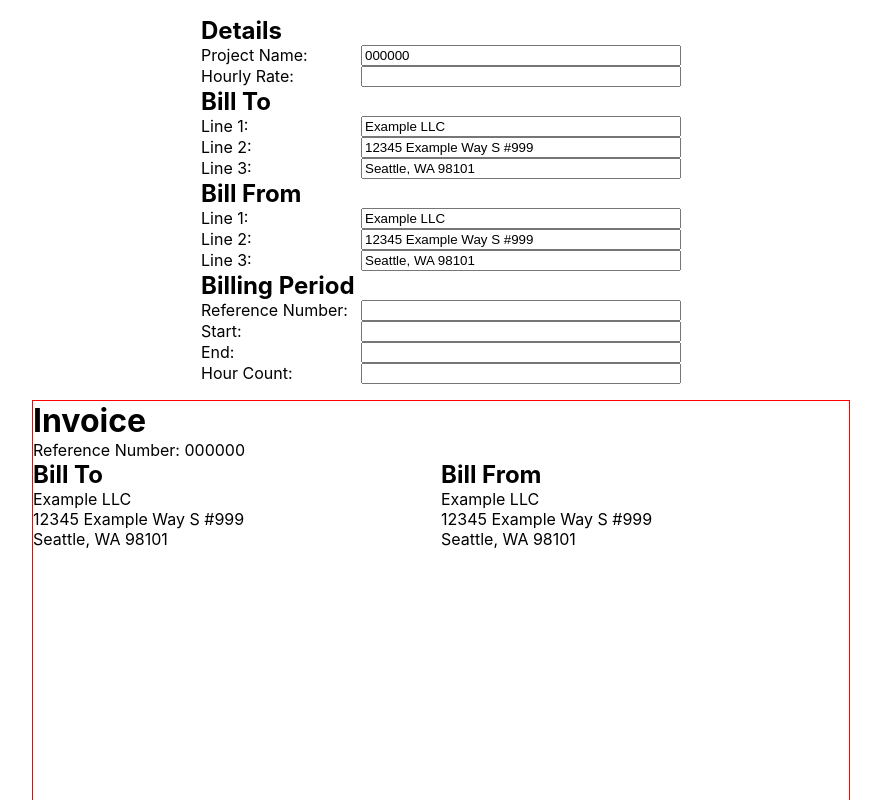
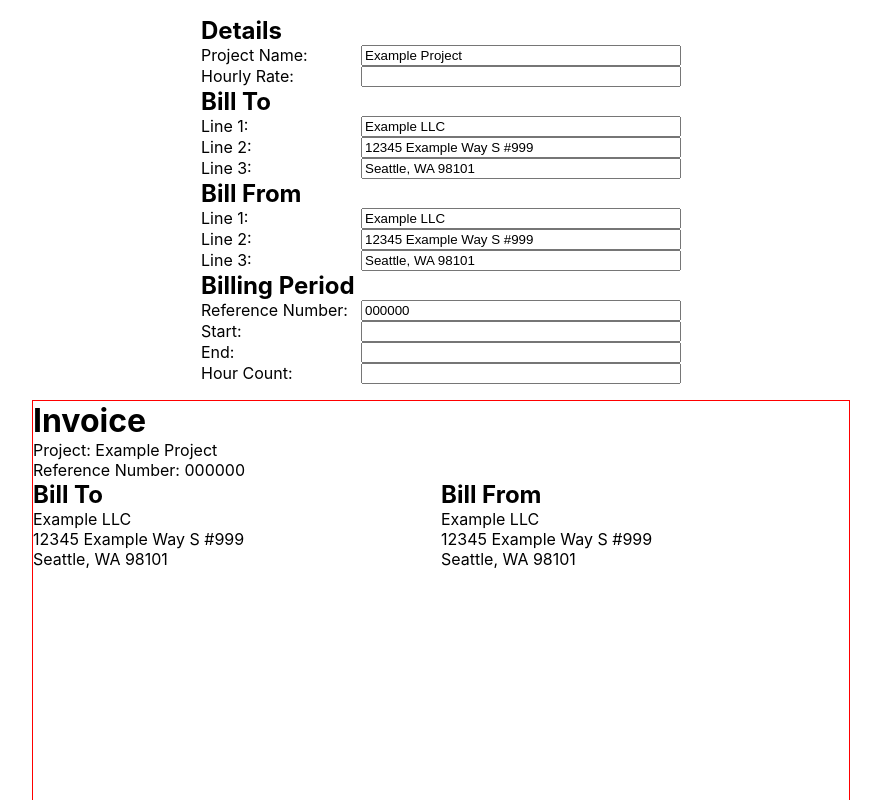
Before and after one commit to arctair/invoicer, a React (Create React App) app in the folder webapp/: page / in a window 1280 px wide. Shown: the top 800 px of the page, without its empty margins (199-1080 px from the left). Built offline with nearby package versions, Linux system fonts and the light colour scheme.

Commit message:
unfuck reference number and wire up project name

```diff
--- a/webapp/src/Form.tsx
+++ b/webapp/src/Form.tsx
@@ -17,8 +17,8 @@ export default function Form() {
         <Label htmlFor="projectName">Project Name:</Label>
         <input
           name="projectName"
-          value={invoice.referenceNumber}
-          onChange={(e) => methods.setReferenceNumber(e.target.value)}
+          value={invoice.projectName}
+          onChange={(e) => methods.setProjectName(e.target.value)}
         />
         <Label htmlFor="hourlyRate">Hourly Rate:</Label>
         <input name="hourlyRate" />
@@ -68,7 +68,11 @@ export default function Form() {
       <>
         <Header>Billing Period</Header>
         <Label htmlFor="referenceNumber">Reference Number:</Label>
-        <input name="referenceNumber" />
+        <input
+          name="referenceNumber"
+          value={invoice.referenceNumber}
+          onChange={(e) => methods.setReferenceNumber(e.target.value)}
+        />
         <Label htmlFor="billingPeriodStart">Start:</Label>
         <input name="billingPeriodStart" />
         <Label htmlFor="billingPeriodEnd">End:</Label>
--- a/webapp/src/Invoice.tsx
+++ b/webapp/src/Invoice.tsx
@@ -1,6 +1,7 @@
 import React, { useContext } from 'react'
 
 export default interface Invoice {
+  projectName: string
   billFromLineOne: string
   billFromLineTwo: string
   billFromLineThree: string
@@ -17,10 +18,11 @@ const throwErrMissingProvider = () => {
 const context = React.createContext<{
   invoice: Invoice
   methods: {
+    setReferenceNumber: React.Dispatch<string>
+    setProjectName: React.Dispatch<string>
     setBillFromLineOne(value: string): void
     setBillFromLineTwo(value: string): void
     setBillFromLineThree(value: string): void
-    setReferenceNumber: React.Dispatch<string>
     setBillToLineOne: React.Dispatch<string>
     setBillToLineTwo: React.Dispatch<string>
     setBillToLineThree: React.Dispatch<string>
@@ -28,6 +30,7 @@ const context = React.createContext<{
 }>({
   invoice: {
     referenceNumber: errMissingProvider,
+    projectName: errMissingProvider,
     billToLineOne: errMissingProvider,
     billToLineTwo: errMissingProvider,
     billToLineThree: errMissingProvider,
@@ -37,6 +40,7 @@ const context = React.createContext<{
   },
   methods: {
     setReferenceNumber: throwErrMissingProvider,
+    setProjectName: throwErrMissingProvider,
     setBillToLineOne: throwErrMissingProvider,
     setBillToLineTwo: throwErrMissingProvider,
     setBillToLineThree: throwErrMissingProvider,
@@ -48,6 +52,7 @@ const context = React.createContext<{
 
 export function InvoiceProvider(props: React.PropsWithChildren) {
   const [referenceNumber, setReferenceNumber] = React.useState('000000')
+  const [projectName, setProjectName] = React.useState('Example Project')
   const [billToLineOne, setBillToLineOne] = React.useState('Example LLC')
   const [billToLineTwo, setBillToLineTwo] = React.useState(
     '12345 Example Way S #999',
@@ -69,6 +74,7 @@ export function InvoiceProvider(props: React.PropsWithChildren) {
       value={{
         invoice: {
           referenceNumber,
+          projectName,
           billToLineOne,
           billToLineTwo,
           billToLineThree,
@@ -78,6 +84,7 @@ export function InvoiceProvider(props: React.PropsWithChildren) {
         },
         methods: {
           setReferenceNumber,
+          setProjectName,
           setBillToLineOne,
           setBillToLineTwo,
           setBillToLineThree,
--- a/webapp/src/InvoicePreview.tsx
+++ b/webapp/src/InvoicePreview.tsx
@@ -12,7 +12,8 @@ export default function InvoicePreview() {
       }}
     >
       <h1>Invoice</h1>
-      Reference Number: {invoice.referenceNumber}
+      <div>Project: {invoice.projectName}</div>
+      <div>Reference Number: {invoice.referenceNumber}</div>
       <div style={{ display: 'grid', gridTemplateColumns: '1fr 1fr' }}>
         <div>
           <h2>Bill To</h2>
```
